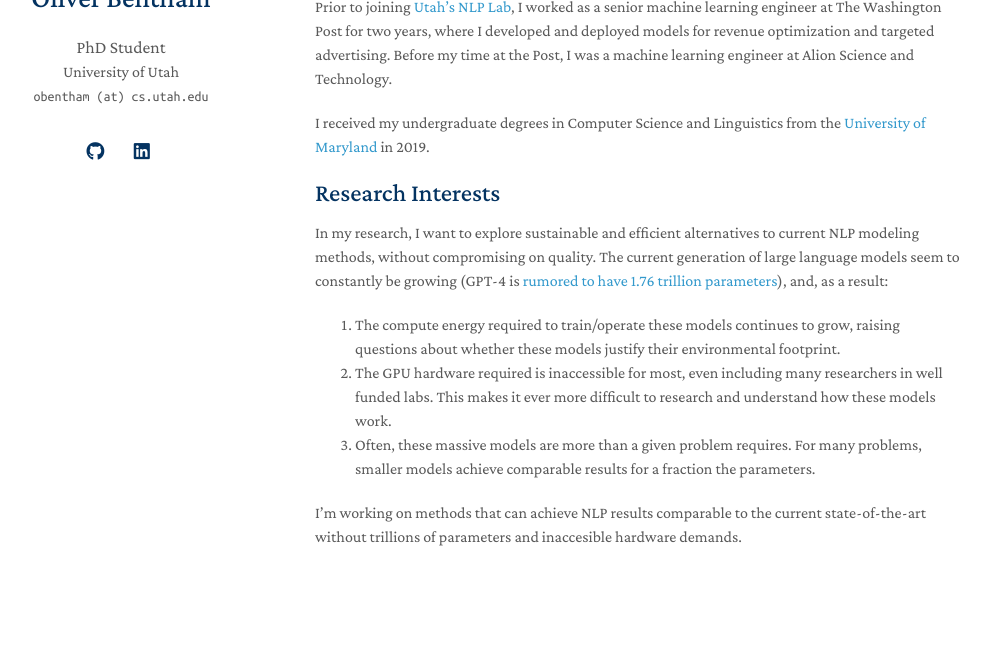
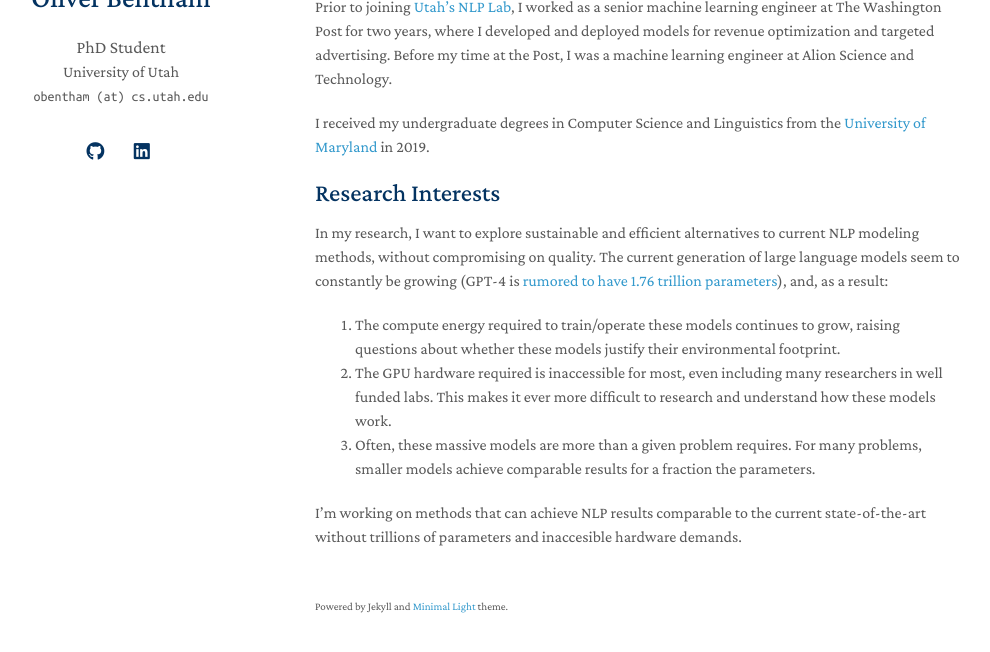
Before and after one commit to obentham/oliverbentham, a Jekyll site: the page built from index.md, in a window 1280 px wide, cut to the strip 206-858 px from the top of the page. Shown: the whole strip, without its empty margins (155-1145 px from the left). Built offline with Jekyll 4.4.1, drawn with Linux system fonts in a browser that asks for light colours; nearby versions of some CDN libraries; a style sheet for code colours, icons or effects is not loaded; our own code applies the rules of GitHub Pages for plain Markdown files.

Commit message:
include footnote

```diff
--- a/_config.yml
+++ b/_config.yml
@@ -26,7 +26,7 @@
 
 # Footnote
 # You may use the option to disable the footnote, "Powered by Jekyll and Minimal Light theme."
-enable_footnote: false
+enable_footnote: true
 
 # Auto Dark Mode
 # You may use the option to disable the automatic dark theme
```
